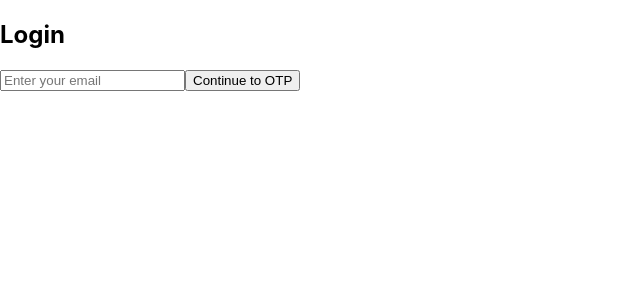
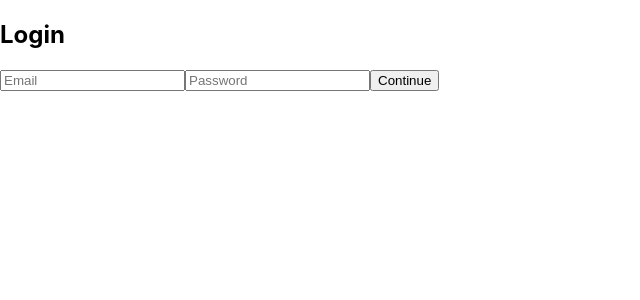
Before and after one commit to namumali/MFA, a React (Create React App) app in the folder client/: page /login in a window 1280 px wide. Shown: the top 300 px of the page, without its empty margins (0-640 px from the left). Built offline with nearby package versions, Linux system fonts and the light colour scheme.

Commit message:
Checked in for new integration feature

```diff
--- a/client/src/pages/Login.js
+++ b/client/src/pages/Login.js
@@ -1,20 +1,50 @@
 import React, { useState } from 'react';
+import axios from 'axios';
 import { useNavigate } from 'react-router-dom';
 
 const Login = () => {
   const [email, setEmail] = useState('');
+  const [password, setPassword] = useState('');
+  const [otp, setOtp] = useState('');
+  const [isVerified, setIsVerified] = useState(false);
   const navigate = useNavigate();
 
-  const handleContinue = () => {
-    localStorage.setItem('email', email);
-    navigate('/verify');
+  const handlePasswordVerify = async () => {
+    try {
+      const res = await axios.post('http://127.0.0.1:5000/login', { email, password });
+      if (res.data.message === 'Password matched') {
+        setIsVerified(true); // Show OTP input now
+      }
+    } catch (err) {
+      alert(err.response?.data?.error || "Login failed");
+    }
+  };
+
+  const handleOtpVerify = async () => {
+    try {
+      const res = await axios.post('http://127.0.0.1:5000/verify-otp', { email, otp });
+      if (res.data.message === 'Login successful') {
+        navigate('/success');
+      }
+    } catch (err) {
+      alert(err.response?.data?.error || "OTP verification failed");
+    }
   };
 
   return (
     <div>
       <h2>Login</h2>
-      <input placeholder="Enter your email" value={email} onChange={e => setEmail(e.target.value)} />
-      <button onClick={handleContinue}>Continue to OTP</button>
+      <input placeholder="Email" value={email} onChange={e => setEmail(e.target.value)} />
+      <input type="password" placeholder="Password" value={password} onChange={e => setPassword(e.target.value)} />
+      <button onClick={handlePasswordVerify}>Continue</button>
+
+      {isVerified && (
+        <div style={{ marginTop: '20px' }}>
+          <h4>Enter OTP from Google Authenticator</h4>
+          <input placeholder="Enter 6-digit OTP" value={otp} onChange={e => setOtp(e.target.value)} />
+          <button onClick={handleOtpVerify}>Verify OTP</button>
+        </div>
+      )}
     </div>
   );
 };
--- a/client/src/pages/Register.js
+++ b/client/src/pages/Register.js
@@ -23,7 +23,7 @@ const Register = () => {
 
   const handleOtpVerify = async () => {
     try {
-      const res = await axios.post('http://127.0.0.1:5000/verify', { email, otp });
+      const res = await axios.post('http://127.0.0.1:5000/verify-otp', { email, otp });
       if (res.data.message === 'Login successful') {
         navigate('/success');
       }
```
Also changed, not shown: 1 other file (tests, documents, lock files or other folders).
